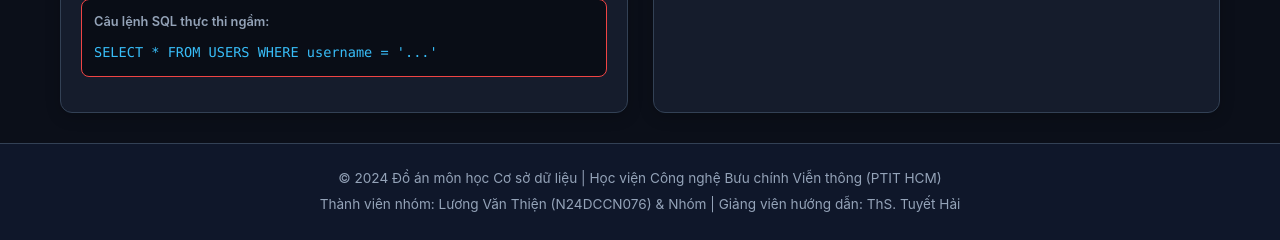
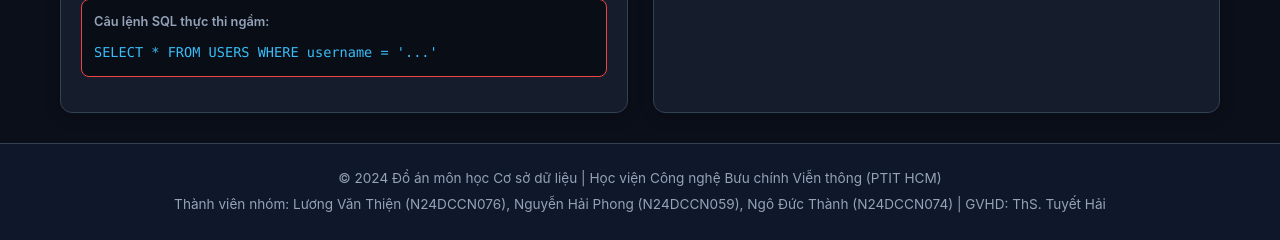
Before and after one commit to luong-van-thien/-n-CSDL, a Flask app: page / in a window 1280 px wide. Shown: the part 752-992 px from the top of the page. Run offline with Flask 3, Linux system fonts and the light colour scheme.

Commit message:
Update full group members: Luong Van Thien, Nguyen Hai Phong, Ngo Duc Thanh

```diff
--- a/03_Demo_Security_App/templates/index.html
+++ b/03_Demo_Security_App/templates/index.html
@@ -462,7 +462,7 @@ GO
     <!-- FOOTER -->
     <footer class="app-footer">
         <p>© 2024 Đồ án môn học Cơ sở dữ liệu | Học viện Công nghệ Bưu chính Viễn thông (PTIT HCM)</p>
-        <p>Thành viên nhóm: Lương Văn Thiện (N24DCCN076) &amp; Nhóm | Giảng viên hướng dẫn: ThS. Tuyết Hải</p>
+        <p>Thành viên nhóm: Lương Văn Thiện (N24DCCN076), Nguyễn Hải Phong (N24DCCN059), Ngô Đức Thành (N24DCCN074) | GVHD: ThS. Tuyết Hải</p>
     </footer>
 
     <script src="/static/script.js"></script>
```
Also changed, not shown: README.md, 6 other files.
